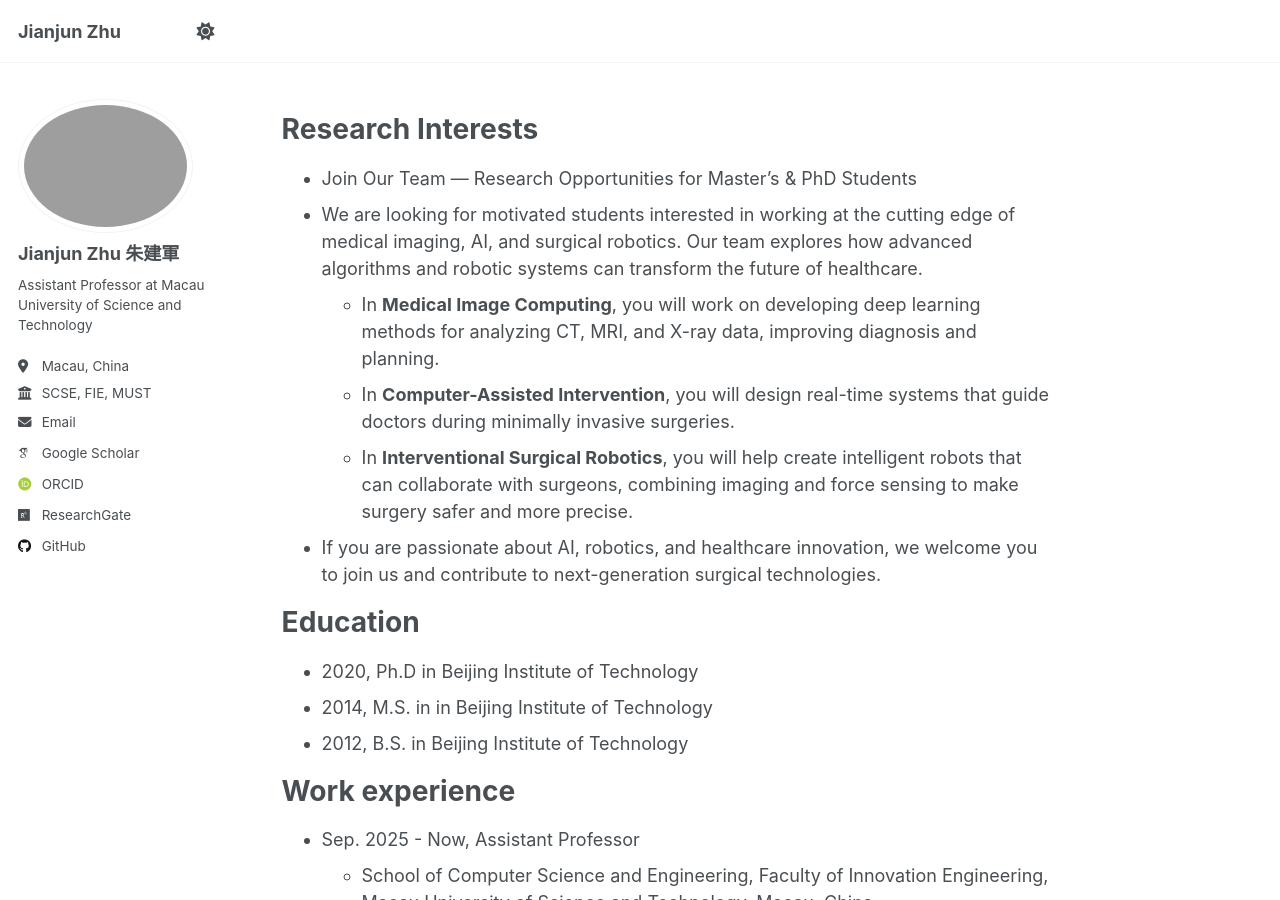
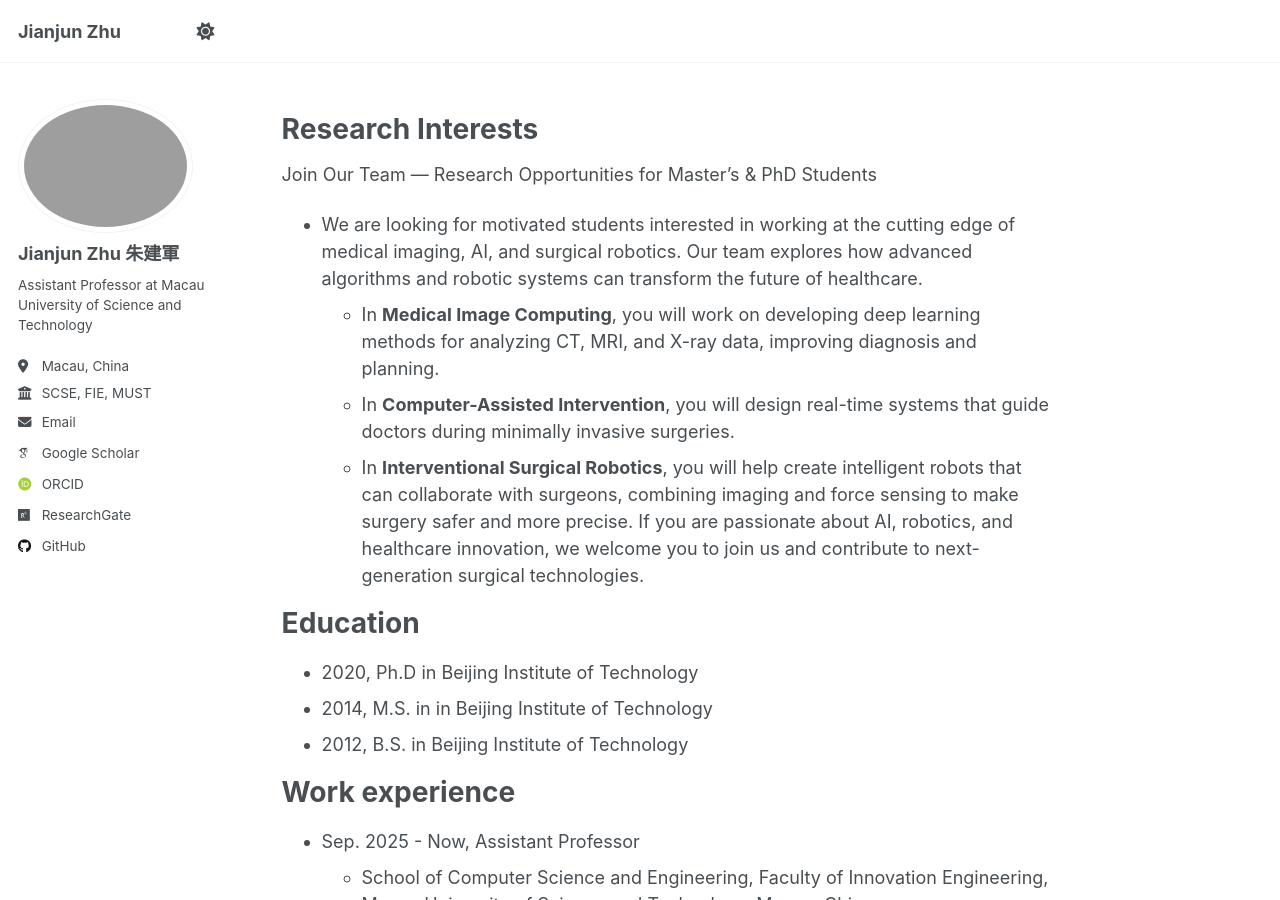
Before and after one commit to JianjunZhu/JianjunZhu.github.io, a Jekyll site: the page built from _pages/about.md, in a window 1280 px wide and 900 px high. Built offline with Jekyll 4.4.1, drawn with Linux system fonts in a browser that asks for light colours; some web fonts are replaced; a script that is not in the unit is left out; some of the changed text lies outside the part shown.

```diff
--- a/_pages/about.md
+++ b/_pages/about.md
@@ -11,12 +11,12 @@ redirect_from:
 
 Research Interests
 ======
-- Join Our Team — Research Opportunities for Master’s & PhD Students
+Join Our Team — Research Opportunities for Master’s & PhD Students
 - We are looking for motivated students interested in working at the cutting edge of medical imaging, AI, and surgical robotics. Our team explores how advanced algorithms and robotic systems can transform the future of healthcare.
 	- In **Medical Image Computing**, you will work on developing deep learning methods for analyzing CT, MRI, and X-ray data, improving diagnosis and planning.
 	- In **Computer-Assisted Intervention**, you will design real-time systems that guide doctors during minimally invasive surgeries.
 	- In **Interventional Surgical Robotics**, you will help create intelligent robots that can collaborate with surgeons, combining imaging and force sensing to make surgery safer and more precise.
-- If you are passionate about AI, robotics, and healthcare innovation, we welcome you to join us and contribute to next-generation surgical technologies.
+If you are passionate about AI, robotics, and healthcare innovation, we welcome you to join us and contribute to next-generation surgical technologies.
 
 Education
 ======
```
Also changed, not shown: other parts of _pages/about.md (+1 -1 lines).
